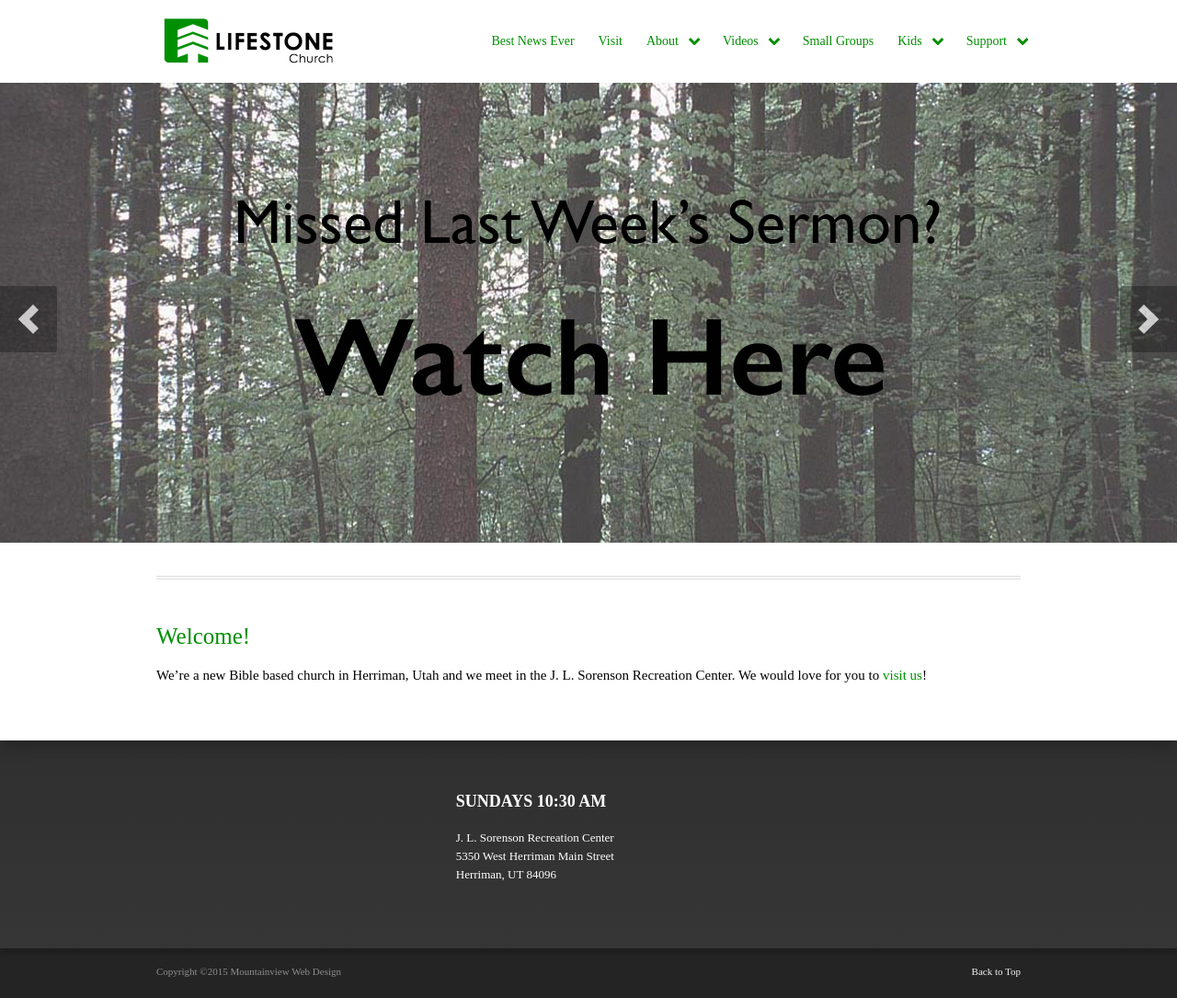
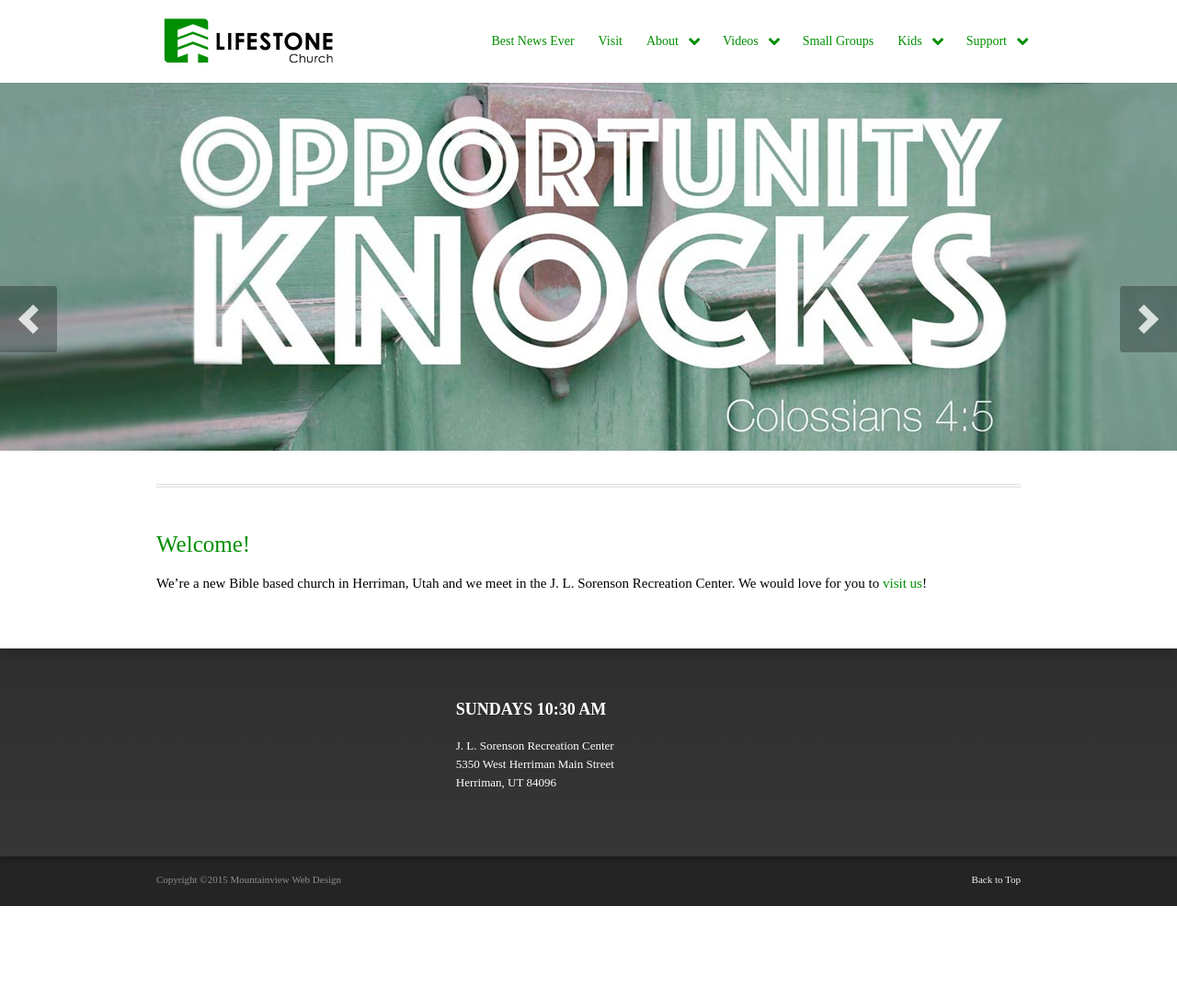
Before and after one commit to waffle-iron/lifestonechurch, a Jekyll site: the page built from index.html, in a window 1280 px wide. Shown: the whole page at 92% size. Built offline with Jekyll 4.4.1, drawn with Linux system fonts in a browser that asks for light colours; some web fonts are replaced; after the commit the page ends 985 px from its top, so only the background shows below that.

Commit message:
Update slides
* Add slide for new sermon series "Opportunity Knocks"
* Change size of sermon_slider to 400px tall
* Change the css to 400px tall

```diff
--- a/_includes/slider.html
+++ b/_includes/slider.html
@@ -3,11 +3,16 @@
 		<ul class="slides">
 			<li class="bottom hidden">
 				<a href="{{ site.baseurl }}/videos/sermons/">
-					<img width="1400" height="500" src="{{ site.baseurl }}/assets/uploads/sliders/sermon_slider2.jpg" class="attachment-slide-image wp-post-image" alt="sermon_slider2" title="Sermons" />
+					<img width="1400" height="400" src="{{ site.baseurl }}/assets/uploads/sliders/opportunityKnocks.jpg" class="attachment-slide-image wp-post-image" alt="" title="Sermons" />
+				</a>
+			</li>
+			<li class="bottom hidden">
+				<a href="{{ site.baseurl }}/videos/sermons/">
+					<img width="1400" height="400" src="{{ site.baseurl }}/assets/uploads/sliders/sermon_slider.jpg" class="attachment-slide-image wp-post-image" alt="" title="Sermons" />
 				</a>
 			</li>
 			<li class="bottom light">
-				<img width="1400" height="500" src="{{ site.baseurl }}/assets/uploads/sliders/RecCenterSlider.jpg" class="attachment-slide-image wp-post-image" alt="RecCenterSlider" title="Herriman Rec Center" />
+				<img width="1400" height="400" src="{{ site.baseurl }}/assets/uploads/sliders/RecCenterSlider.jpg" class="attachment-slide-image wp-post-image" alt="RecCenterSlide" title="Herriman Rec Center" />
 				<div class="caption">
 					<div class="overlay">
 						<h2>Herriman Rec Center</h2>
@@ -16,7 +21,7 @@
 				</div>
 			</li>
 			<li class="bottom light">
-				<img width="1400" height="500" src="{{ site.baseurl }}/assets/uploads/sliders/KidsWillLoveIt.jpg" class="attachment-slide-image wp-post-image" alt="KidsWillLoveIt" title="Kid&#8217;s Life" />
+				<img width="1400" height="400" src="{{ site.baseurl }}/assets/uploads/sliders/KidsWillLoveIt.jpg" class="attachment-slide-image wp-post-image" alt="" title="Kid&#8217;s Life" />
 				<div class="caption">
 					<div class="overlay">
 						<h2>Kid&#8217;s Life
--- a/assets/css/custom.css
+++ b/assets/css/custom.css
@@ -42,5 +42,5 @@ header #mobile-nav > ul,
 #logo a, header .shell { height:90px; }
 
 #slider {
-	height: 500px;
+	height: 400px;
 }
```
Also changed, not shown: assets/uploads/sliders/opportunityKnocks.jpg (added), assets/uploads/sliders/sermon_slider2.jpg (deleted), 1 other file.
